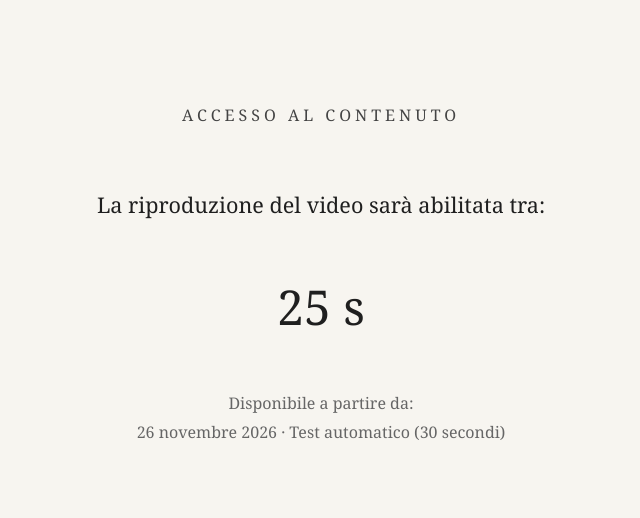
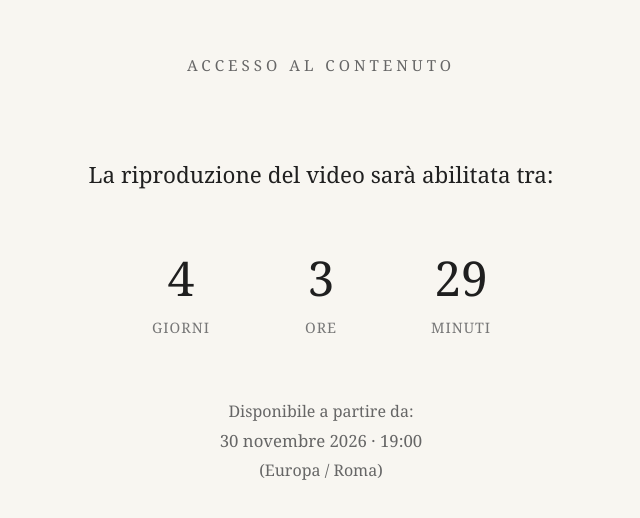
Before and after one commit to mohammadaliazizi2023c-dotcom/Per_lei, a plain HTML site: page index.html in a window 1280 px wide. Shown: the part 130-648 px from the top of the page, without its empty margins (319-959 px from the left). Drawn offline with Linux system fonts and the light colour scheme.

Commit message:
Refactor HTML and CSS for countdown and video display
Refactor CSS styles and update HTML structure for countdown and video sections.

```diff
--- a/index.html
+++ b/index.html
@@ -8,91 +8,127 @@
 
 <style>
 
-* {
-    box-sizing: border-box;
+*{
+    box-sizing:border-box;
 }
 
-body {
-    margin: 0;
-    min-height: 100vh;
-    display: flex;
-    justify-content: center;
-    align-items: center;
-    background: #f7f5f0;
-    color: #1f1f1f;
-    font-family: Georgia, serif;
-    padding: 30px;
+body{
+    margin:0;
+    min-height:100vh;
+    display:flex;
+    justify-content:center;
+    align-items:center;
+    background:#f8f6f1;
+    color:#202020;
+    font-family:Georgia, serif;
+    padding:40px;
 }
 
-.container {
-    width: 100%;
-    max-width: 900px;
-    text-align: center;
+.container{
+    width:100%;
+    max-width:900px;
+    text-align:center;
 }
 
-h1 {
-    font-size: 1rem;
-    font-weight: normal;
-    letter-spacing: 4px;
-    text-transform: uppercase;
-    margin-bottom: 60px;
-    color: #444;
+.header{
+    letter-spacing:4px;
+    text-transform:uppercase;
+    font-size:0.95rem;
+    color:#666;
+    margin-bottom:80px;
 }
 
-.main-text {
-    font-size: 1.35rem;
-    line-height: 1.8;
-    margin-bottom: 50px;
+.main-text{
+    font-size:1.4rem;
+    line-height:1.8;
+    margin-bottom:50px;
 }
 
-#countdown {
-    font-size: 3rem;
-    font-weight: normal;
-    margin-bottom: 50px;
+#countdown{
+    display:flex;
+    justify-content:center;
+    gap:40px;
+    margin-bottom:60px;
+    flex-wrap:wrap;
 }
 
-.release-info {
-    color: #666;
-    line-height: 1.8;
-    font-size: 1rem;
+.time-box{
+    min-width:100px;
 }
 
-#videoSection {
-    display: none;
-    animation: fadeIn 1.2s ease;
+.time-number{
+    font-size:3rem;
+    color:#1f1f1f;
 }
 
-.video-wrapper {
-    position: relative;
-    width: 100%;
-    padding-bottom: 56.25%;
-    height: 0;
-    overflow: hidden;
-    border-radius: 12px;
+.time-label{
+    margin-top:8px;
+    font-size:0.9rem;
+    color:#777;
+    letter-spacing:1px;
+    text-transform:uppercase;
 }
 
-.video-wrapper iframe {
-    position: absolute;
-    inset: 0;
-    width: 100%;
-    height: 100%;
-    border: none;
+.release-info{
+    color:#666;
+    line-height:1.8;
 }
 
-.available {
-    margin-bottom: 40px;
-    font-size: 1.2rem;
+.date{
+    font-size:1.05rem;
 }
 
-@keyframes fadeIn {
-    from {
-        opacity: 0;
-        transform: translateY(15px);
+#videoSection{
+    display:none;
+    animation:fadeIn 1.5s ease;
+}
+
+.video-title{
+    font-size:1.25rem;
+    margin-bottom:35px;
+}
+
+.video-wrapper{
+    position:relative;
+    width:100%;
+    padding-bottom:56.25%;
+    height:0;
+    overflow:hidden;
+    border-radius:14px;
+}
+
+.video-wrapper iframe{
+    position:absolute;
+    inset:0;
+    width:100%;
+    height:100%;
+    border:none;
+}
+
+@keyframes fadeIn{
+    from{
+        opacity:0;
+        transform:translateY(20px);
     }
 
-    to {
-        opacity: 1;
-        transform: translateY(0);
+    to{
+        opacity:1;
+        transform:translateY(0);
+    }
+}
+
+@media (max-width:700px){
+
+    #countdown{
+        gap:20px;
+    }
+
+    .time-number{
+        font-size:2.2rem;
+    }
+
+    .main-text{
+        font-size:1.2rem;
     }
 }
 
@@ -105,27 +141,55 @@ h1 {
 
     <div id="waitingSection">
 
-        <h1>Accesso al Contenuto</h1>
+        <div class="header">
+            Accesso al Contenuto
+        </div>
 
         <div class="main-text">
             La riproduzione del video sarà abilitata tra:
         </div>
 
-        <div id="countdown"></div>
+        <div id="countdown">
+
+            <div class="time-box">
+                <div class="time-number" id="days">0</div>
+                <div class="time-label">Giorni</div>
+            </div>
+
+            <div class="time-box">
+                <div class="time-number" id="hours">0</div>
+                <div class="time-label">Ore</div>
+            </div>
+
+            <div class="time-box">
+                <div class="time-number" id="minutes">0</div>
+                <div class="time-label">Minuti</div>
+            </div>
+
+        </div>
 
         <div class="release-info">
-            Disponibile a partire da:<br>
-            26 novembre 2026 · Test automatico (30 secondi)
+            <div>Disponibile a partire da:</div>
+
+            <div class="date">
+                30 novembre 2026 · 19:00
+            </div>
+
+            <div>
+                (Europa / Roma)
+            </div>
         </div>
 
     </div>
 
     <div id="videoSection">
 
-        <h1>Accesso al Contenuto</h1>
+        <div class="header">
+            Accesso al Contenuto
+        </div>
 
-        <div class="available">
-            Presentazione disponibile.
+        <div class="video-title">
+            Presentazione disponibile
         </div>
 
         <div class="video-wrapper">
@@ -138,29 +202,32 @@ h1 {
 
 <script>
 
-// TEST: 30 secondi dal caricamento della pagina
-const releaseDate = new Date(Date.now() + 30000);
+// 30 Novembre 2026, 19:00 Roma
+const releaseDate =
+new Date("2026-11-30T19:00:00+01:00");
 
-// File ID codificato
+// Base64 del file id
 const hiddenId =
 "MUg3V25aaU5PRFgxVzQ5WlBjUF8waDdzUXdZNVVLNWRC";
 
 let unlocked = false;
 
-function unlockVideo() {
+function unlockVideo(){
 
-    if (unlocked) return;
+    if(unlocked){
+        return;
+    }
 
     unlocked = true;
 
     const fileId = atob(hiddenId);
 
-    const videoUrl =
+    const url =
         "https://drive.google.com/file/d/" +
         fileId +
         "/preview";
 
-    document.getElementById("videoFrame").src = videoUrl;
+    document.getElementById("videoFrame").src = url;
 
     document.getElementById("waitingSection").style.display = "none";
     document.getElementById("videoSection").style.display = "block";
@@ -168,24 +235,44 @@ function unlockVideo() {
     clearInterval(timer);
 }
 
-function updateCountdown() {
+function updateCountdown(){
 
-    const diff = releaseDate - new Date();
+    const now = new Date();
+    const diff = releaseDate - now;
 
-    if (diff <= 0) {
+    if(diff <= 0){
         unlockVideo();
         return;
     }
 
-    const seconds = Math.ceil(diff / 1000);
+    const totalMinutes =
+        Math.floor(diff / 1000 / 60);
 
-    document.getElementById("countdown").textContent =
-        seconds + " s";
+    const days =
+        Math.floor(totalMinutes / (60 * 24));
+
+    const hours =
+        Math.floor(
+            (totalMinutes % (60 * 24)) / 60
+        );
+
+    const minutes =
+        totalMinutes % 60;
+
+    document.getElementById("days").textContent =
+        days;
+
+    document.getElementById("hours").textContent =
+        hours;
+
+    document.getElementById("minutes").textContent =
+        minutes;
 }
 
 updateCountdown();
 
-const timer = setInterval(updateCountdown, 1000);
+const timer =
+    setInterval(updateCountdown, 1000);
 
 </script>
 
```
